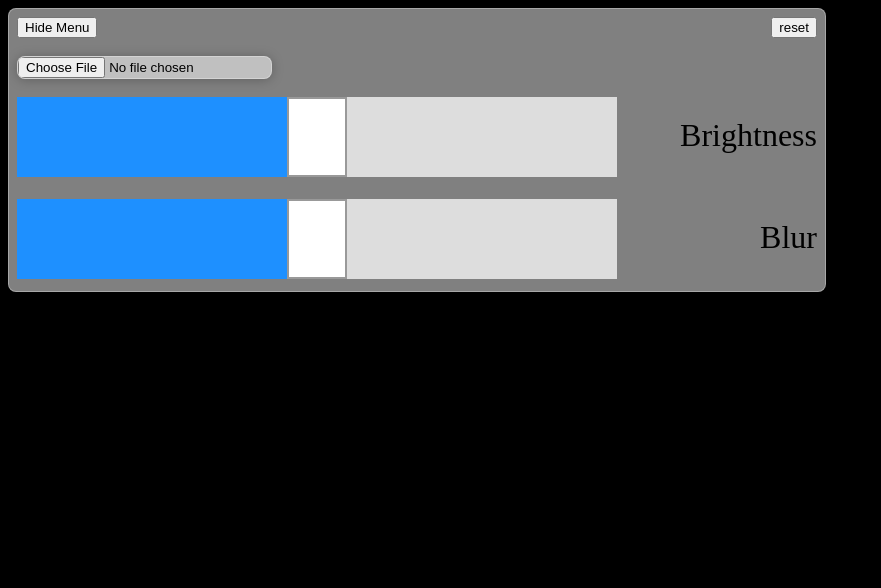
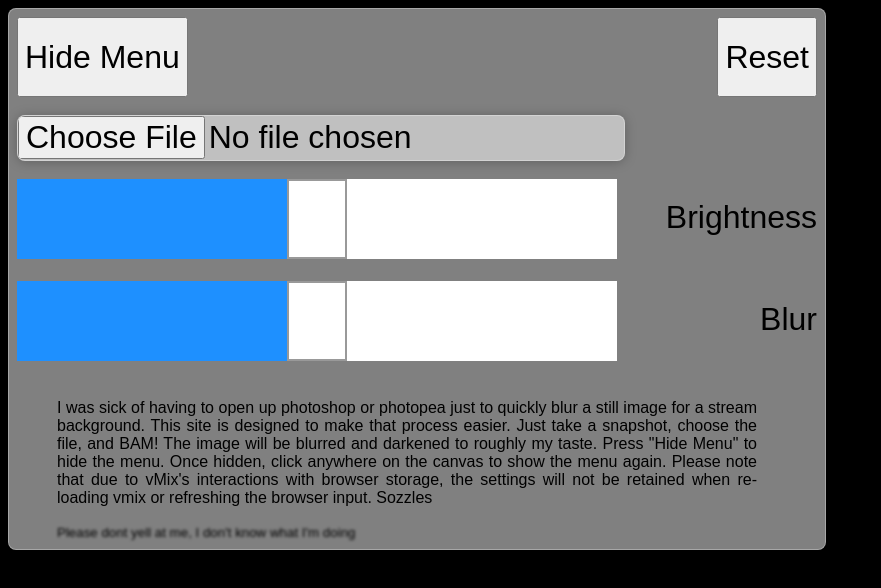
Before and after one commit to streamchange/backgrounds, a plain HTML site: page index.html in a window 1280 px wide. Shown: the whole page, without its empty margins (0-881 px from the left). Drawn offline with Linux system fonts and the light colour scheme.

Commit message:
Instructions and such

```diff
--- a/index.html
+++ b/index.html
@@ -11,7 +11,7 @@
     <div id="menu" class="menu">
         <div class="topBar">
             <input type="button" onclick='hideMenu()' value="Hide Menu">
-            <input type="button" class="reset" onclick="reset()" value="reset">
+            <input type="button" class="reset" onclick="reset()" value="Reset">
             <br>
         </div>
         <div>
@@ -26,6 +26,16 @@
             <input type="range" id="blur" min="0" max="50" value="25" step="2.5" oninput="updateFX()">
             <label for="blur">Blur</label>
         </div>
+        <br>
+        <div>
+            <p>
+                I was sick of having to open up photoshop or photopea just to quickly blur a still image for a stream background. This site is designed to make that process easier. Just take a snapshot, choose the file, and BAM! The image will be blurred and darkened to roughly my taste. Press "Hide Menu" to hide the menu. Once hidden, click anywhere on the canvas to show the menu again. Please note that due to vMix's interactions with browser storage, the settings will not be retained when re-loading vmix or refreshing the browser input. Sozzles
+            </p>
+            <small>
+                Please dont yell at me, I don't know what I'm doing
+            </small>
+
+        </div>
     </div>
 
     <div id="showMenu" class="showMenu" onclick=showMenu()></div>
--- a/stylesheet.css
+++ b/stylesheet.css
@@ -2,8 +2,22 @@
     background-color: black;
     --brightness: 1;
     --blur: 100;
+    font-family: Arial, Helvetica, sans-serif;
 }
 
+p{
+    padding-left: 40px;
+    padding-right: 60px;
+    text-align: justify;
+    text-justify: inter-character;
+}
+small{
+    filter: blur(1.5px);
+    padding-left: 40px;
+    padding-right: 60px;
+    text-align: justify;
+    text-justify: inter-character;
+}
 .bgImage {
     position: fixed;
     top:0;
@@ -62,6 +76,17 @@ label{
     padding-top: 20px; /*This needs to be modified to fit */
 }
 
+input[type="button"]{
+    height: 80px;
+    font-size: xx-large;
+}
+input[type="file"]{
+    height: 44px;
+    font-size: xx-large;
+
+}
+
+
 input[type="range"] {
     --width: 600px;
     margin: auto;
@@ -72,10 +97,6 @@ input[type="range"] {
     width: var(--width);
     cursor: pointer;
     border-radius: 0; /* iOS */
-}
-
-::-webkit-slider-runnable-track {
-    background: #ddd;
 }
 
 /*
```
